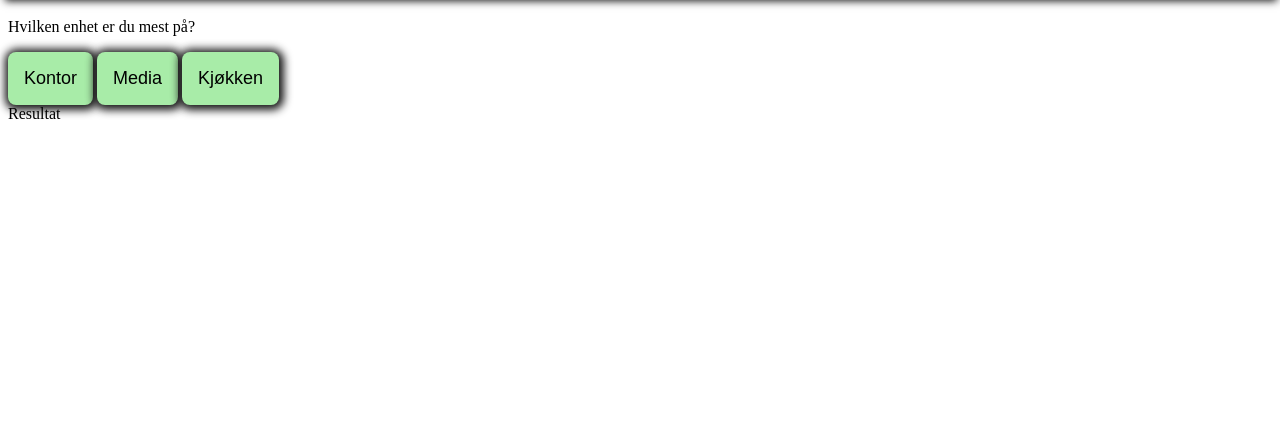
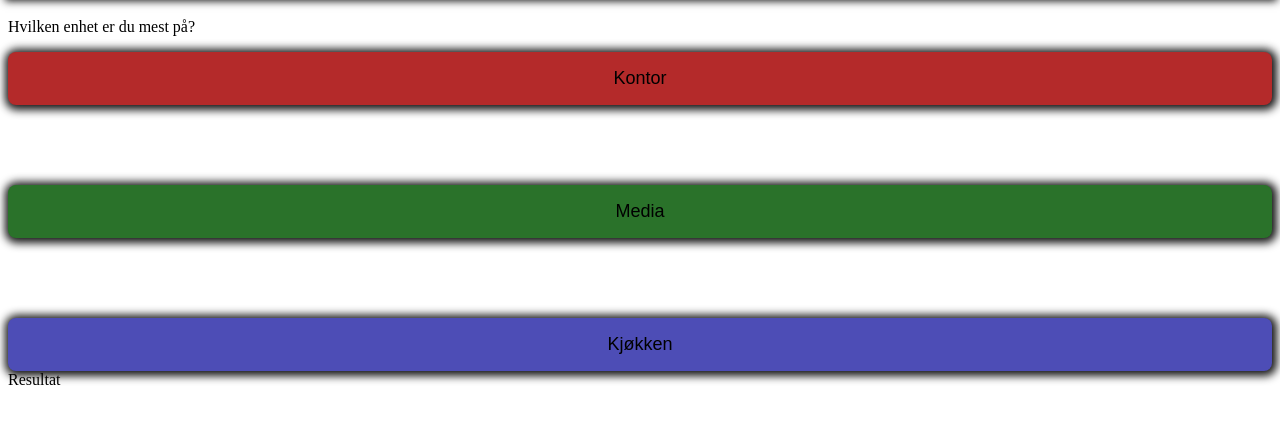
Before and after one commit to amaliebernes/kodeloftet-barometer, a website: page index.html in a window 1280 px wide. Shown: the part 94-518 px from the top of the page. Drawn offline with Linux system fonts and the light colour scheme.

Commit message:
CSS-farge-display-design

```diff
--- a/index.css
+++ b/index.css
@@ -11,14 +11,26 @@ button {
 
 */
 
-.bg-green {
+:root {
 
-  background-color: rgb(168, 236, 168);
+  --color-choice-a: rgb(180, 42, 42);
+  --color-choice-b: rgb(42, 114, 42);
+  --color-choice-c: rgb(77, 77, 182);
+
 }
 
-.text-green {
+.bg-color-a {
+  background-color: var(--color-choice-a);
+}
 
-  color: rgb(155, 235, 155);
+.bg-color-b {
+
+  background-color: var(--color-choice-b);
+}
+
+.bg-color-c {
+
+  background-color: var(--color-choice-c);
 }
 
 /*
@@ -49,4 +61,44 @@ Ord for størrelse
 
   box-shadow: 1px 1px 8px 4px rgb(22, 22, 22);
   inset: 1px 4px 1px white;
+
 }
+
+.active\:sunken:active {
+
+  box-shadow: inset 1px 1px 2px 2px black;
+}
+
+
+.sunken:active {
+
+  box-shadow: inset 1px 1px 2px 2px black;
+}
+
+/*
+Innhold layout
+*/
+
+.flex {
+  display: flex;
+
+}
+
+.flex-column {
+
+  display: flex;
+  flex-direction: column;
+}
+
+.gap-small {
+  gap: 5rem;
+}
+
+/*
+Ord for effekter
+*/
+
+.hover\:brighten:hover {
+  filter: brightness(2);
+
+}
--- a/index.html
+++ b/index.html
@@ -8,14 +8,14 @@
     <script type="module" src="index.js"></script>
   </head>
   <body>
-    <h1 class="raised padding-medium">Kodeloftets Barometer</h1>
+    <h1 class="sunken raised padding-medium">Kodeloftets Barometer</h1>
 
     <p>Hvilken enhet er du mest på?</p>
 
-    <div>
-      <button class="bg-green text-large padding-medium rounded raised" id="button-a">Kontor</button>
-      <button class="bg-green text-large padding-medium rounded raised" id="button-b">Media</button>
-      <button class="bg-green text-large padding-medium rounded raised" id="button-c">Kjøkken</button>
+    <div class="flex-column gap-small">
+      <button class="active:sunken hover:brighten bg-color-a text-large padding-medium rounded raised" id="button-a">Kontor</button>
+      <button class="active:sunken hover:brighten bg-color-b text-large padding-medium rounded raised" id="button-b">Media</button>
+      <button class="active:sunken hover:brighten bg-color-c text-large padding-medium rounded raised" id="button-c">Kjøkken</button>
     </div>
 
     <a id="result-link">Resultat</a>
```
Also changed, not shown: result.css (+0 -12 lines), result.html (+5 -4 lines).
